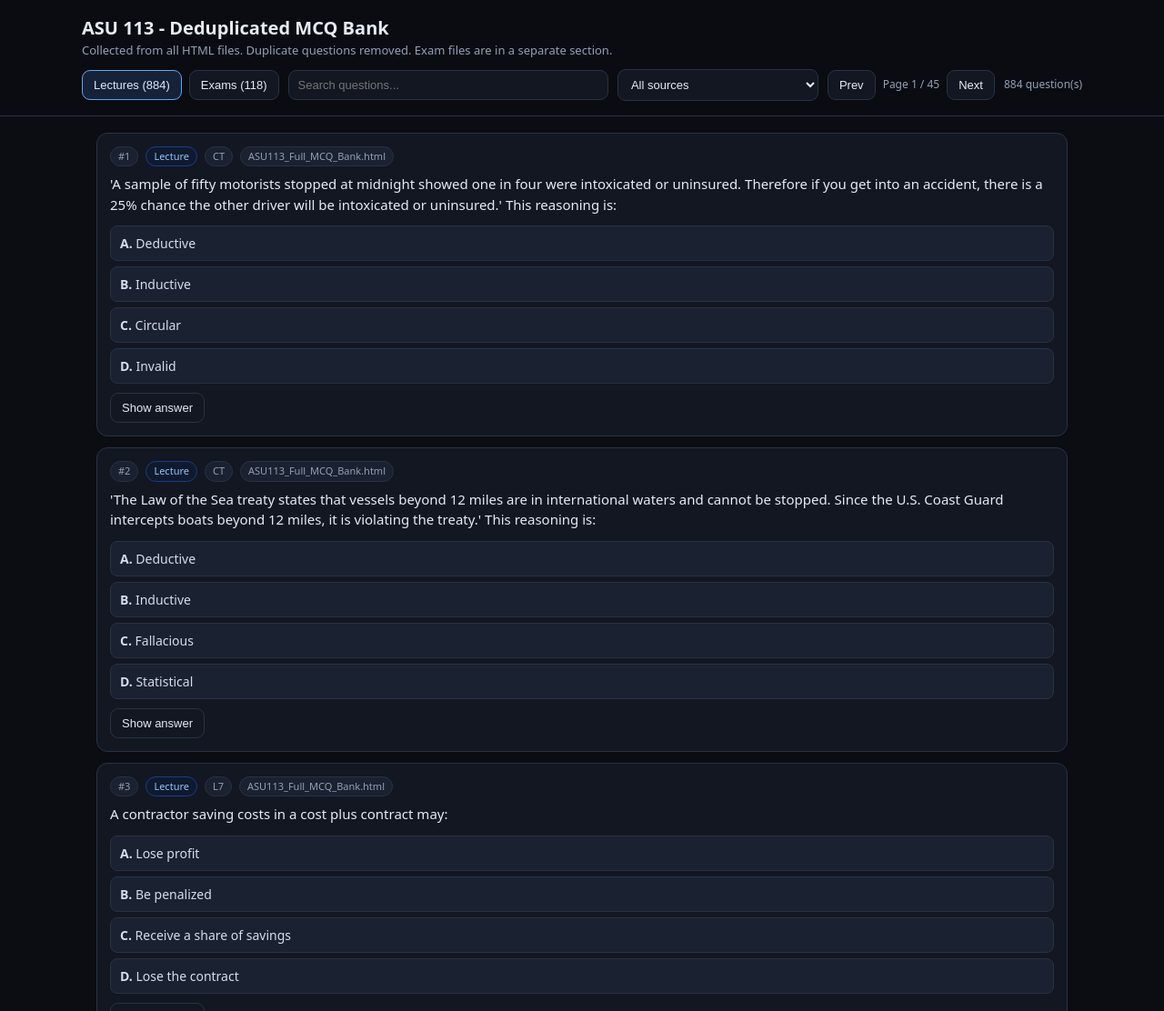
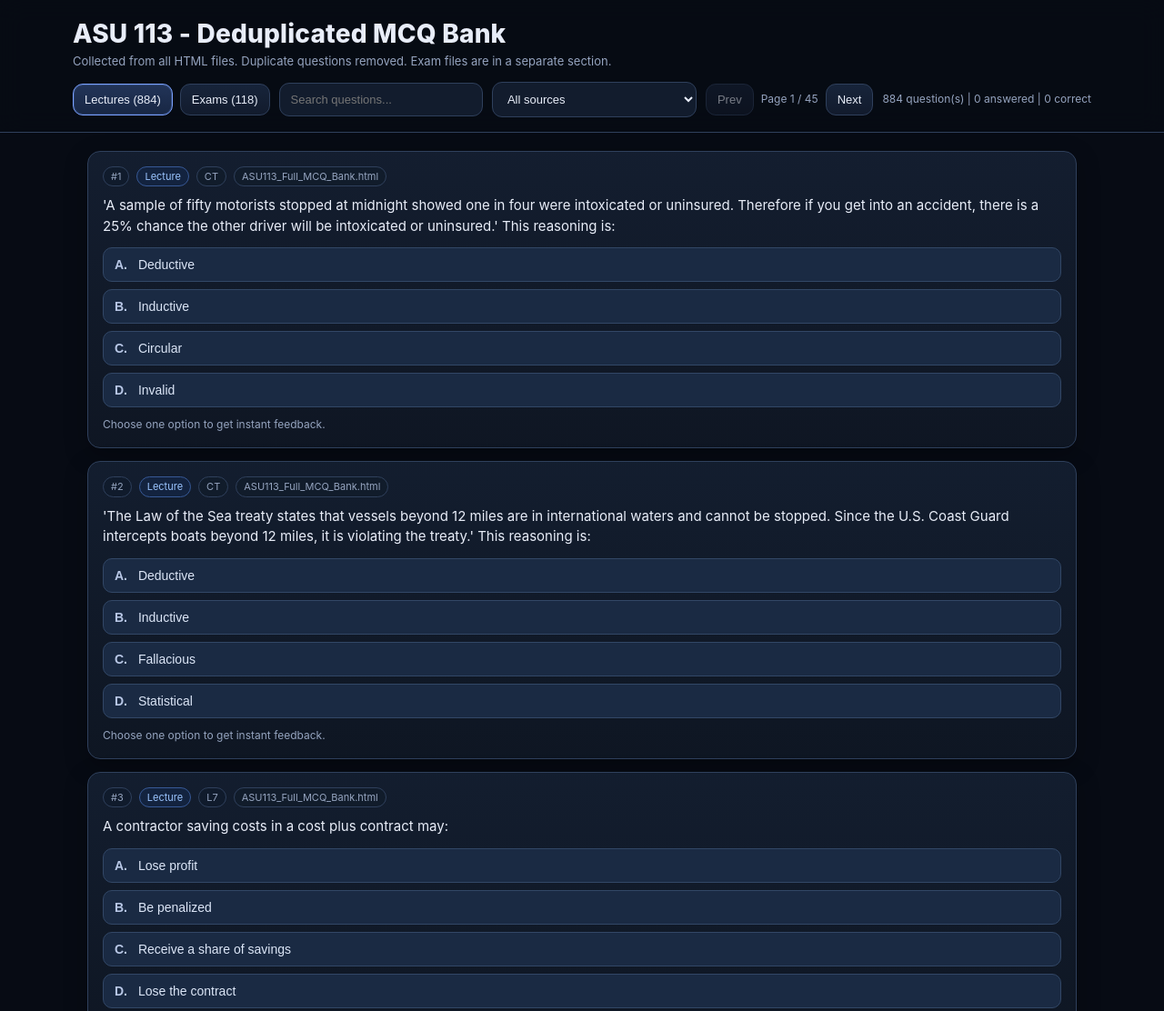
Before and after one commit to baherjr/EthicMCQBank, a plain HTML site: page index.html in a window 1280 px wide. Shown: the top 1112 px of the page at 91% size. Drawn offline with Linux system fonts and the light colour scheme.

Commit message:
Enhance UI/UX with updated styles, dynamic gradients, and improved answer tracking for MCQs. Add instant feedback with correct/wrong indicators and retry functionality.

```diff
--- a/app.js
+++ b/app.js
@@ -1,5 +1,5 @@
 const LETTERS = ["A", "B", "C", "D", "E", "F"];
-const state = { section: "lecture", search: "", source: "all", page: 1, pageSize: 20, revealed: new Set() };
+const state = { section: "lecture", search: "", source: "all", page: 1, pageSize: 20, selected: new Map() };
 const el = {
   secLecture: document.getElementById("secLecture"),
   secExam: document.getElementById("secExam"),
@@ -51,9 +51,20 @@ function filteredData() {
   return getSectionData().filter((q) => {
     if (state.source !== "all" && q.source !== state.source) return false;
     if (!s) return true;
-    const hay = [q.text, q.explanation, q.options.join(" "), q.source, q.lecture, q.bloom].join(" ").toLowerCase();
+    const hay = [q.text, q.explanation, (q.options || []).join(" "), q.source, q.lecture, q.bloom].join(" ").toLowerCase();
     return hay.includes(s);
   });
+}
+
+function answerQuestion(id, optionIndex) {
+  if (state.selected.has(id)) return;
+  state.selected.set(id, optionIndex);
+  render();
+}
+
+function resetQuestion(id) {
+  state.selected.delete(id);
+  render();
 }
 
 function render() {
@@ -64,10 +75,13 @@ function render() {
   const totalPages = Math.max(1, Math.ceil(data.length / state.pageSize));
   if (state.page > totalPages) state.page = totalPages;
 
+  const answeredCount = data.filter((q) => state.selected.has(q.id)).length;
+  const correctCount = data.filter((q) => q.answer != null && state.selected.get(q.id) === q.answer).length;
+
   const start = (state.page - 1) * state.pageSize;
   const rows = data.slice(start, start + state.pageSize);
 
-  el.countInfo.textContent = String(data.length) + " question(s)";
+  el.countInfo.textContent = String(data.length) + " question(s) | " + answeredCount + " answered | " + correctCount + " correct";
   el.pageInfo.textContent = "Page " + state.page + " / " + totalPages;
   el.prev.disabled = state.page <= 1;
   el.next.disabled = state.page >= totalPages;
@@ -83,29 +97,51 @@ function render() {
   el.cards.innerHTML = rows
     .map((q, idx) => {
       const displayIndex = start + idx + 1;
-      const shown = state.revealed.has(q.id);
+      const selectedOption = state.selected.get(q.id);
+      const hasAnswer = state.selected.has(q.id);
+      const sourceCount = q.sources && q.sources.length > 1 ? " - merged from " + q.sources.length + " files" : "";
+
       const optionsHtml = (q.options || [])
         .map((opt, oi) => {
-          const isCorrect = shown && q.answer === oi;
+          const classes = ["opt-btn"];
+          if (hasAnswer) {
+            if (q.answer === oi) classes.push("right-answer");
+            if (selectedOption === oi && q.answer === oi) classes.push("correct");
+            if (selectedOption === oi && q.answer !== oi) classes.push("wrong");
+          }
           return (
-            '<div class="opt ' +
-            (isCorrect ? "correct" : "") +
-            '"><strong>' +
+            '<button class="' +
+            classes.join(" ") +
+            '" type="button" onclick="answerQuestion(' +
+            q.id +
+            "," +
+            oi +
+            ')" ' +
+            (hasAnswer ? "disabled" : "") +
+            '><span class="opt-letter">' +
             (LETTERS[oi] || oi + 1) +
-            ".</strong> " +
+            ".</span> " +
             escapeHtml(opt) +
-            "</div>"
+            "</button>"
           );
         })
         .join("");
 
-      const sourceCount = q.sources && q.sources.length > 1 ? " · merged from " + q.sources.length + " files" : "";
-      const answerNote = shown
-        ? q.answer == null
-          ? '<span class="note">Answer key not available.</span>'
-          : '<span class="note">Correct answer: ' + (LETTERS[q.answer] || q.answer + 1) + "</span>"
-        : "";
-      const expHtml = shown && q.explanation ? '<div class="exp"><strong>Explanation:</strong> ' + escapeHtml(q.explanation) + "</div>" : "";
+      let feedbackHtml = "";
+      if (hasAnswer) {
+        if (q.answer == null) {
+          feedbackHtml = '<span class="result neutral">No answer key available for this question.</span>';
+        } else if (selectedOption === q.answer) {
+          feedbackHtml = '<span class="result ok">Correct answer.</span>';
+        } else {
+          feedbackHtml = '<span class="result bad">Wrong answer. Correct choice: ' + (LETTERS[q.answer] || q.answer + 1) + ".</span>";
+        }
+      }
+
+      const expHtml = hasAnswer && q.explanation ? '<div class="exp"><strong>Explanation:</strong> ' + escapeHtml(q.explanation) + "</div>" : "";
+      const actionsHtml = hasAnswer
+        ? '<button class="btn btn-ghost" type="button" onclick="resetQuestion(' + q.id + ')">Try again</button>'
+        : '<span class="note">Choose one option to get instant feedback.</span>';
 
       return (
         '<article class="card"><div class="meta"><span class="badge">#' +
@@ -124,12 +160,9 @@ function render() {
         escapeHtml(q.text) +
         '</div><div class="opts">' +
         (optionsHtml || '<div class="note">Options not available in source.</div>') +
-        '</div><div class="actions"><button class="btn" type="button" onclick="toggleReveal(' +
-        q.id +
-        ')">' +
-        (shown ? "Hide answer" : "Show answer") +
-        "</button>" +
-        answerNote +
+        '</div><div class="actions">' +
+        actionsHtml +
+        feedbackHtml +
         "</div>" +
         expHtml +
         "</article>"
@@ -138,18 +171,13 @@ function render() {
     .join("");
 }
 
+window.answerQuestion = answerQuestion;
+window.resetQuestion = resetQuestion;
+
 function resetToFirstPage() {
   state.page = 1;
   render();
 }
-
-function toggleReveal(id) {
-  if (state.revealed.has(id)) state.revealed.delete(id);
-  else state.revealed.add(id);
-  render();
-}
-
-window.toggleReveal = toggleReveal;
 
 el.secLecture.addEventListener("click", () => {
   if (state.section === "lecture") return;
--- a/index.html
+++ b/index.html
@@ -5,36 +5,49 @@
 <meta name="viewport" content="width=device-width, initial-scale=1.0">
 <title>ASU 113 - Deduplicated MCQ Bank</title>
 <style>
-:root{--bg:#0b0d12;--panel:#121722;--panel2:#1a2130;--line:#293244;--text:#e6ebf4;--muted:#93a0b5;--accent:#60a5fa;--exam:#f59e0b;--correct:#22c55e}
+:root{--bg:#070b14;--panel:#121a2a;--panel2:#182337;--line:#2f405c;--text:#e8edf8;--muted:#95a4bf;--accent:#7aa2ff;--exam:#f59e0b;--correct:#22c55e;--wrong:#ef4444}
 *{box-sizing:border-box;margin:0;padding:0}
-body{font-family:system-ui,-apple-system,Segoe UI,Roboto,sans-serif;background:var(--bg);color:var(--text);line-height:1.5}
-.header{position:sticky;top:0;z-index:20;background:rgba(11,13,18,.95);backdrop-filter:blur(10px);border-bottom:1px solid var(--line);padding:16px}
-.h-wrap{max-width:1100px;margin:0 auto;display:grid;gap:10px}
-.title{font-size:20px;font-weight:700}
+body{font-family:Inter,system-ui,-apple-system,Segoe UI,Roboto,sans-serif;background:radial-gradient(1200px 500px at 20% -10%,#1d2b4f 0,transparent 60%),radial-gradient(1000px 450px at 100% -20%,#3a204f 0,transparent 55%),var(--bg);color:var(--text);line-height:1.5;min-height:100vh}
+.header{position:sticky;top:0;z-index:20;background:rgba(8,12,20,.72);backdrop-filter:blur(14px);border-bottom:1px solid var(--line);padding:16px}
+.h-wrap{max-width:1120px;margin:0 auto;display:grid;gap:12px}
+.title{font-size:clamp(20px,2.2vw,28px);font-weight:800;letter-spacing:.2px}
 .subtitle{font-size:13px;color:var(--muted)}
 .controls{display:grid;gap:10px;grid-template-columns:1fr}
-@media(min-width:860px){.controls{grid-template-columns:auto 1fr auto auto auto;align-items:center}}
+@media(min-width:930px){.controls{grid-template-columns:auto 1fr auto auto auto;align-items:center}}
 .seg{display:flex;gap:8px;flex-wrap:wrap}
-.btn{border:1px solid var(--line);background:var(--panel);color:var(--text);padding:8px 12px;border-radius:9px;cursor:pointer;font-size:13px}
-.btn.active{border-color:var(--accent);background:#162238;color:#dbeafe}
-.btn.exam.active{border-color:var(--exam);background:#2a210f;color:#fde68a}
-input,select{background:var(--panel);border:1px solid var(--line);color:var(--text);padding:8px 10px;border-radius:9px;font-size:13px;min-width:0}
+.btn{border:1px solid var(--line);background:linear-gradient(180deg,#17243a 0,#121b2d 100%);color:var(--text);padding:9px 12px;border-radius:11px;cursor:pointer;font-size:13px;transition:all .2s ease}
+.btn.active{border-color:var(--accent);background:linear-gradient(180deg,#223458 0,#182744 100%);box-shadow:0 0 0 1px rgba(122,162,255,.2) inset}
+.btn.exam.active{border-color:var(--exam);background:linear-gradient(180deg,#3a2b12 0,#2a2011 100%);color:#fde68a}
+.btn:disabled{opacity:.5;cursor:not-allowed}
+.btn-ghost{background:transparent}
+input,select{background:rgba(20,31,49,.9);border:1px solid var(--line);color:var(--text);padding:10px 12px;border-radius:11px;font-size:13px;min-width:0;outline:none;transition:border-color .2s ease,box-shadow .2s ease}
+input:focus,select:focus{border-color:var(--accent);box-shadow:0 0 0 3px rgba(122,162,255,.16)}
 .stat{font-size:12px;color:var(--muted);white-space:nowrap}
-.main{max-width:1100px;margin:18px auto;padding:0 16px 32px}
-.cards{display:grid;gap:12px}
-.card{border:1px solid var(--line);background:var(--panel);border-radius:12px;padding:14px}
-.meta{display:flex;gap:8px;flex-wrap:wrap;align-items:center;margin-bottom:8px}
-.badge{font-size:11px;padding:2px 8px;border-radius:999px;border:1px solid var(--line);color:var(--muted);background:var(--panel2)}
-.badge.section-lecture{border-color:#1e3a8a;color:#93c5fd;background:#0f1a2e}
-.badge.section-exam{border-color:#854d0e;color:#fde68a;background:#2c220f}
+.main{max-width:1120px;margin:20px auto;padding:0 16px 36px}
+.cards{display:grid;gap:14px}
+.card{border:1px solid var(--line);background:linear-gradient(180deg,rgba(20,31,49,.92) 0,rgba(15,23,36,.92) 100%);border-radius:14px;padding:16px;box-shadow:0 8px 26px rgba(0,0,0,.25);transition:transform .2s ease,border-color .2s ease}
+.card:hover{transform:translateY(-2px);border-color:#4b6087}
+.meta{display:flex;gap:8px;flex-wrap:wrap;align-items:center;margin-bottom:10px}
+.badge{font-size:11px;padding:2px 8px;border-radius:999px;border:1px solid var(--line);color:var(--muted);background:rgba(17,28,44,.9)}
+.badge.section-lecture{border-color:#375996;color:#9bc5ff;background:#13233f}
+.badge.section-exam{border-color:#8d5a18;color:#fde68a;background:#37280f}
 .q{font-size:15px;margin:6px 0 12px}
-.opts{display:grid;gap:6px}
-.opt{border:1px solid var(--line);background:var(--panel2);border-radius:8px;padding:8px 10px;font-size:14px;color:#d5deed}
-.opt.correct{border-color:rgba(34,197,94,.55);background:rgba(34,197,94,.1);color:#c7f9d8}
+.opts{display:grid;gap:8px}
+.opt-btn{width:100%;text-align:left;border:1px solid #324766;background:#1a2a43;color:#dce6f7;border-radius:10px;padding:10px 12px;font-size:14px;cursor:pointer;transition:all .2s ease}
+.opt-btn:hover{border-color:#5d78a8;background:#203456}
+.opt-btn:disabled{cursor:default;opacity:1}
+.opt-btn.right-answer{border-color:rgba(34,197,94,.5)}
+.opt-btn.correct{border-color:rgba(34,197,94,.7);background:rgba(34,197,94,.16);color:#d9ffe8}
+.opt-btn.wrong{border-color:rgba(239,68,68,.75);background:rgba(239,68,68,.13);color:#ffd8d8}
+.opt-letter{display:inline-block;min-width:22px;font-weight:700;color:#b8c7e6}
 .actions{margin-top:10px;display:flex;gap:8px;flex-wrap:wrap;align-items:center}
 .note{font-size:12px;color:var(--muted)}
-.exp{margin-top:10px;border-left:3px solid var(--accent);padding:8px 10px;background:#111c2f;border-radius:0 8px 8px 0;font-size:13px;color:#ccdaef}
-.empty{padding:40px 0;text-align:center;color:var(--muted)}
+.result{font-size:12px;padding:5px 10px;border-radius:999px;border:1px solid}
+.result.ok{color:#c9f8dc;border-color:rgba(34,197,94,.45);background:rgba(34,197,94,.14)}
+.result.bad{color:#ffd0d0;border-color:rgba(239,68,68,.45);background:rgba(239,68,68,.14)}
+.result.neutral{color:#d5e0f5;border-color:#405882;background:#17253d}
+.exp{margin-top:10px;border-left:3px solid var(--accent);padding:9px 11px;background:#14233b;border-radius:0 10px 10px 0;font-size:13px;color:#d7e5fb}
+.empty{padding:48px 0;text-align:center;color:var(--muted)}
 .pager{display:flex;gap:8px;align-items:center;justify-content:flex-end}
 </style>
 </head>
@@ -47,7 +60,7 @@ input,select{background:var(--panel);border:1px solid var(--line);color:var(--te
     </div>
     <div class="controls">
       <div class="seg"><button id="secLecture" class="btn active" type="button">Lectures</button><button id="secExam" class="btn exam" type="button">Exams</button></div>
-      <input id="search" type="text" placeholder="Search questions...">
+      <input id="search" type="text" placeholder="Search questions..." autocomplete="off">
       <select id="source"></select>
       <div class="pager"><button id="prev" class="btn" type="button">Prev</button><span id="pageInfo" class="stat"></span><button id="next" class="btn" type="button">Next</button></div>
       <div id="countInfo" class="stat"></div>
```
